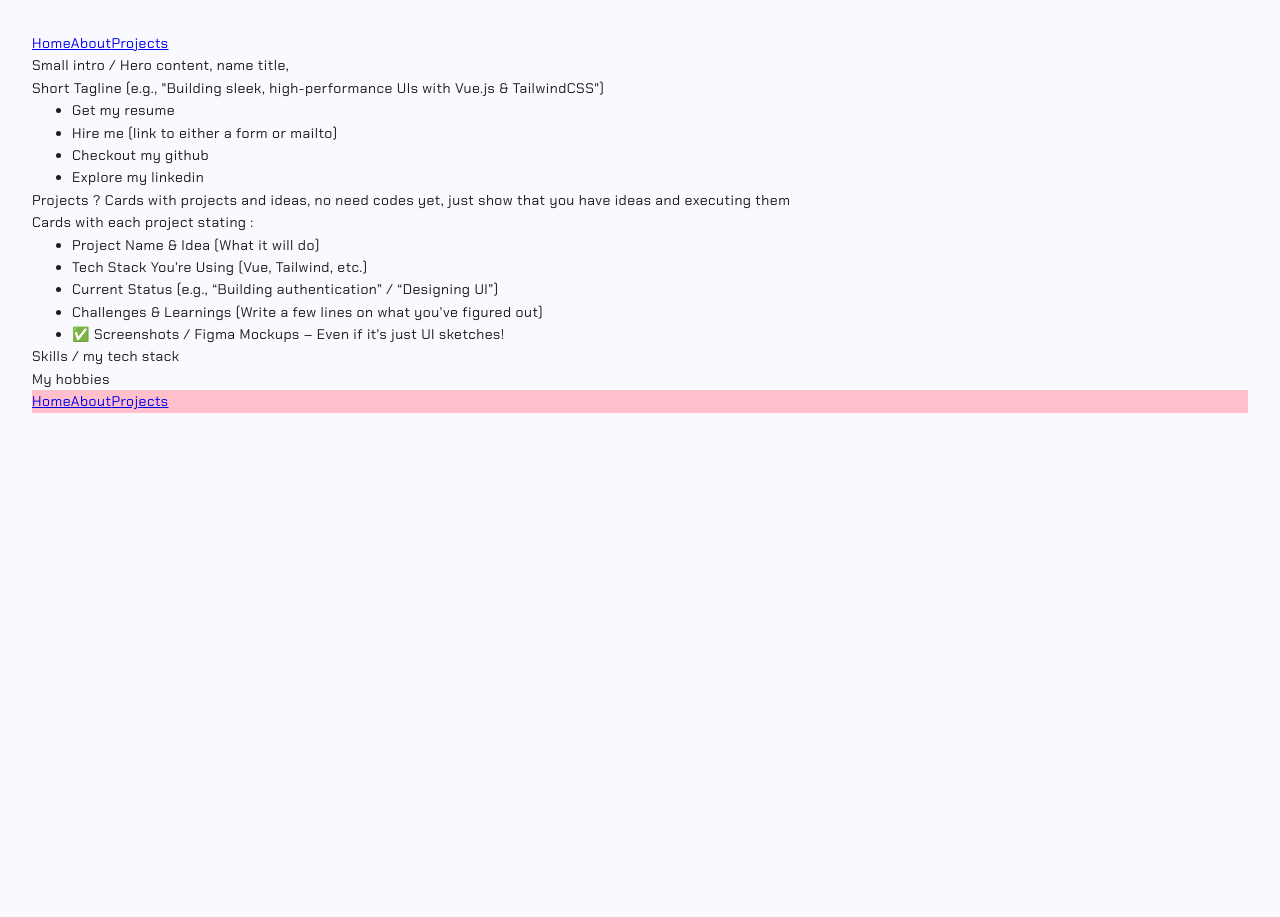
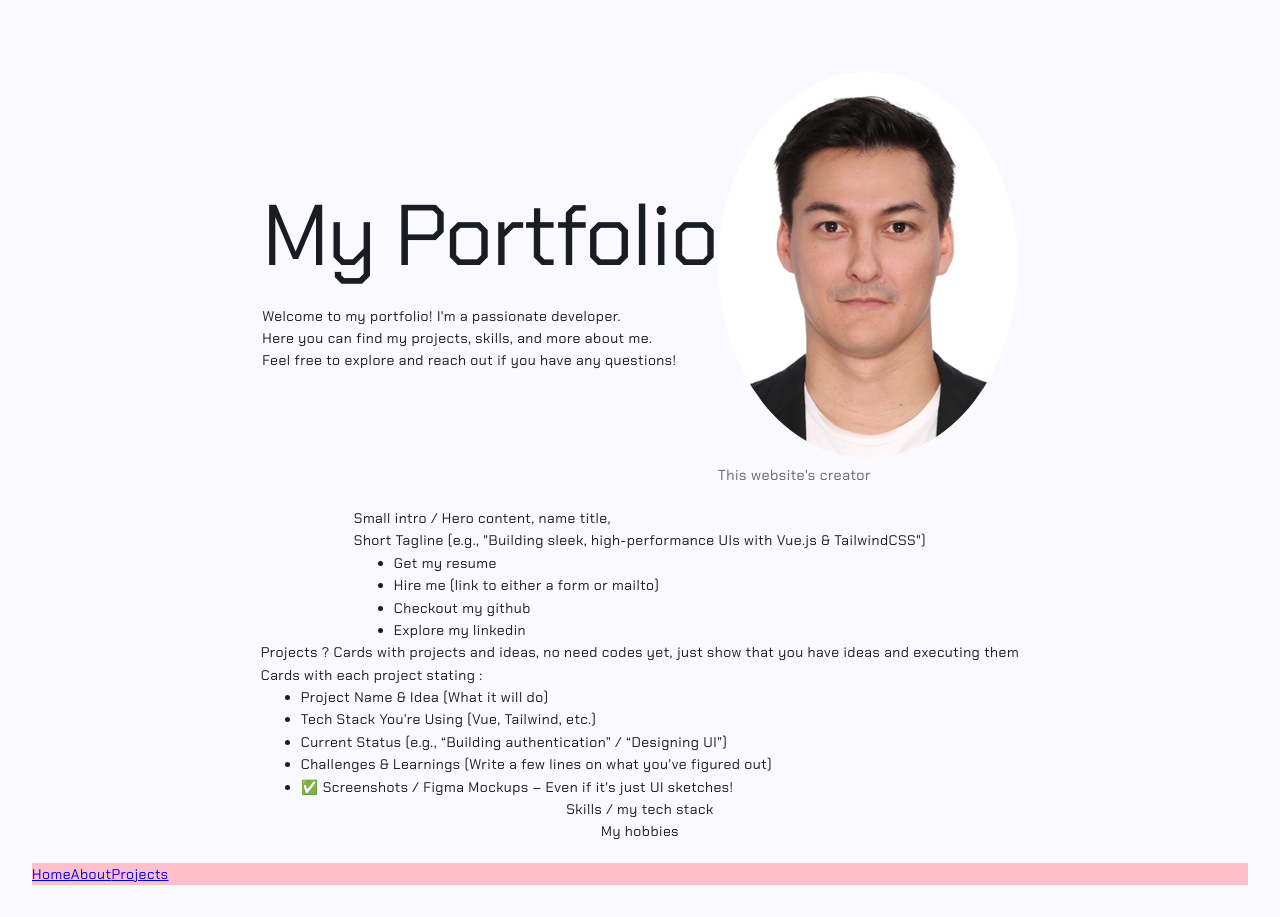
Before and after one commit to AlexGreau/Portfolio, a Vue app: page / in a window 1280 px wide. Before the commit the page ends 800 px from the top, so only its background shows below. Built offline with nearby package versions, Linux system fonts and the light colour scheme.

Commit message:
feat: removed header + installed google web component

```diff
--- a/package.json
+++ b/package.json
@@ -15,6 +15,7 @@
     "format": "prettier --write src/"
   },
   "dependencies": {
+    "@material/web": "^2.3.0",
     "pinia": "^3.0.1",
     "vue": "^3.5.13",
     "vue-router": "^4.5.0"
@@ -37,6 +38,7 @@
     "jsdom": "^26.0.0",
     "npm-run-all2": "^7.0.2",
     "prettier": "3.5.3",
+    "sass-embedded": "^1.86.0",
     "typescript": "~5.8.0",
     "vite": "^6.2.1",
     "vite-plugin-vue-devtools": "^7.7.2",
--- a/src/App.vue
+++ b/src/App.vue
@@ -1,5 +1,5 @@
 <template>
-  <Header />
+ <!-- <Header /> -->
   <RouterView />
   <Footer />
 </template>
--- a/src/components/Header.vue
+++ b/src/components/Header.vue
@@ -1,5 +1,5 @@
 <template>
-    <header>
+    <header class="topbar">
         <nav>
             <RouterLink to="/">Home</RouterLink>
             <RouterLink to="/about">About</RouterLink>
@@ -7,7 +7,12 @@
         </nav>
     </header>
 </template>
-<style lang="sass" scoped>
-
-
+<style lang="scss">
+header.topbar {
+    position: fixed;
+    top: 0;
+    left: 0;
+    right: 0;
+    background-color: #333;
+}
 </style>
--- a/src/views/HomeView.vue
+++ b/src/views/HomeView.vue
@@ -1,5 +1,17 @@
 <template>
-  <main>
+  <main class="main-wrapper">
+    <section class="hero-wrapper">
+      <div>
+        <h1>My Portfolio</h1>
+        <p>Welcome to my portfolio! I'm a passionate developer.<br/>
+        Here you can find my projects, skills, and more about me.<br/>
+        Feel free to explore and reach out if you have any questions!</p>
+      </div>
+      <figure>
+        <img src="../assets/img/me.jpg" alt="Alex Greau" />
+        <figcaption>This website's creator</figcaption>
+      </figure>
+    </section>
     <section>
       Small intro / Hero content, name title,
       <p>Short Tagline (e.g., "Building sleek, high-performance UIs with Vue.js & TailwindCSS")</p>
@@ -32,3 +44,35 @@
 </template>
 <script setup lang="ts">
 </script>
+
+<style lang="scss">
+.main-wrapper {
+  display: flex;
+  flex-direction: column;
+  align-items: center;
+  justify-content: center;
+  min-height: 100vh;
+  padding: 20px;
+  & > section.hero-wrapper {
+    display: flex;
+    flex-direction: row;
+    align-items: center;
+    justify-content: center;
+    margin-bottom: 20px;
+    figure {
+      margin-top: 20px;
+      img {
+        max-width: 300px;
+        height: auto;
+        border-radius: 50%;
+      }
+      figcaption {
+        font-size: 0.9rem;
+        color: #666;
+      }
+    }
+  }
+}
+
+
+</style>
```
Also changed, not shown: src/assets/img/me.jpg (added), 1 other file (tests, documents, lock files or other folders).
